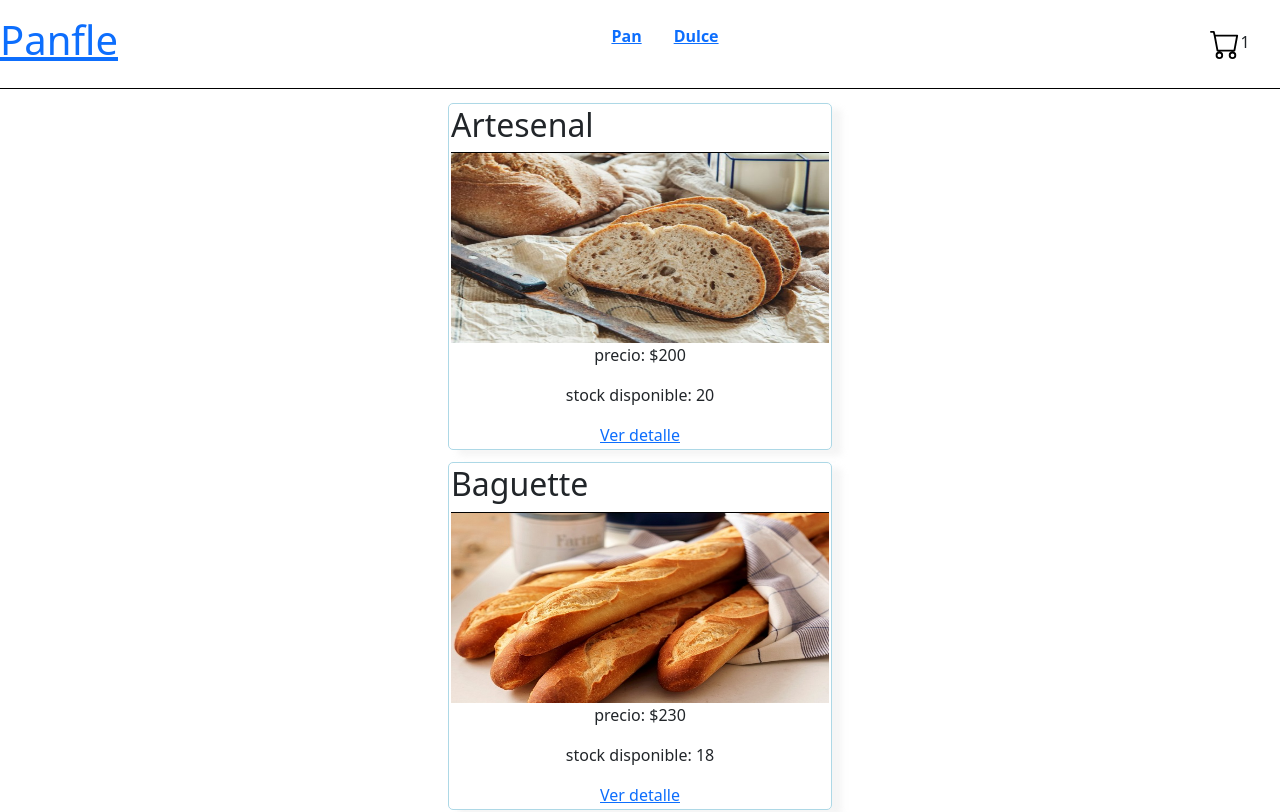
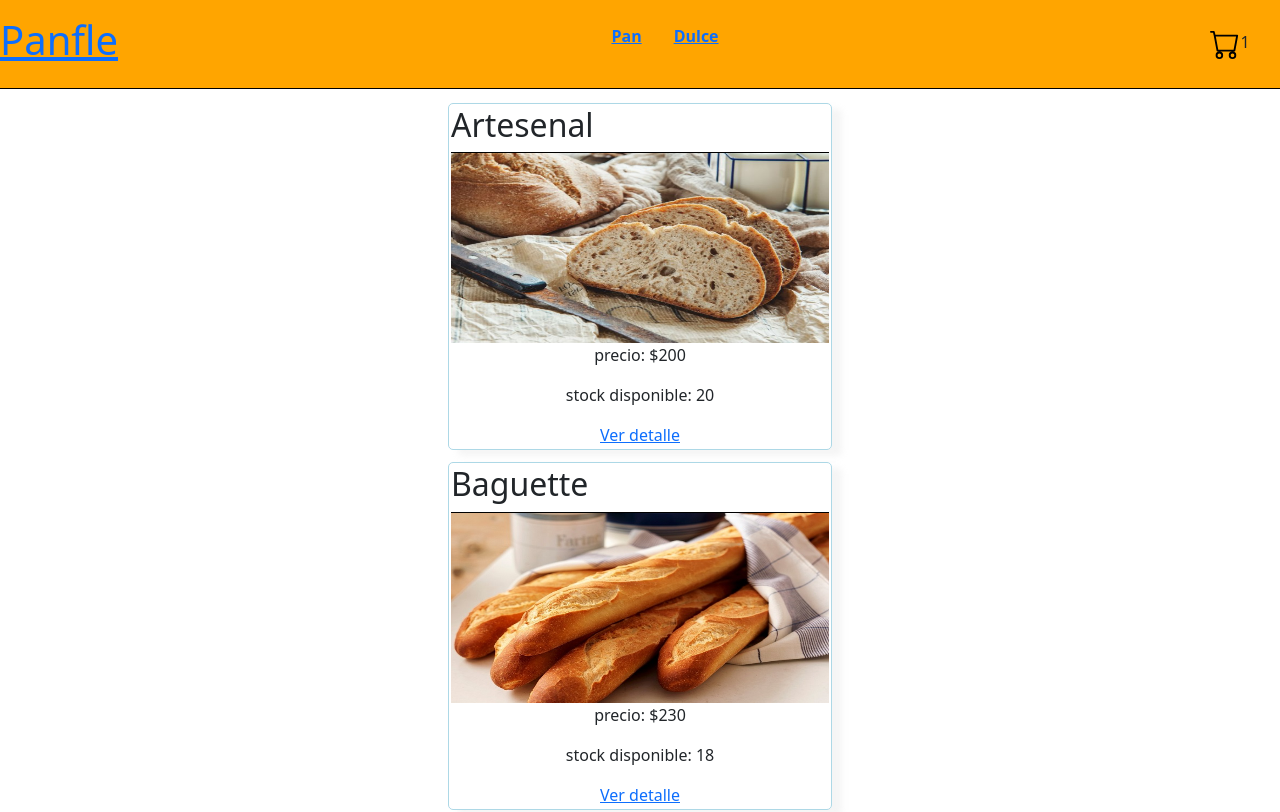
Before and after one commit to D-Harbel/ReactJS-PreEntrega2-Ulloa-Torrez, a React (Create React App) app: page / in a window 1280 px wide. Shown: the top 812 px of the page. Built offline with nearby package versions, Linux system fonts and the light colour scheme.

Commit message:
Update NavBar.css

```diff
--- a/src/components/NavBar/NavBar.css
+++ b/src/components/NavBar/NavBar.css
@@ -5,6 +5,10 @@ header {
     border-bottom: 1px solid black;
 }
 
+.navbar {
+    background-color: orange;
+}
+
 li {
     display: inline-block;
     margin: 1rem;
```
